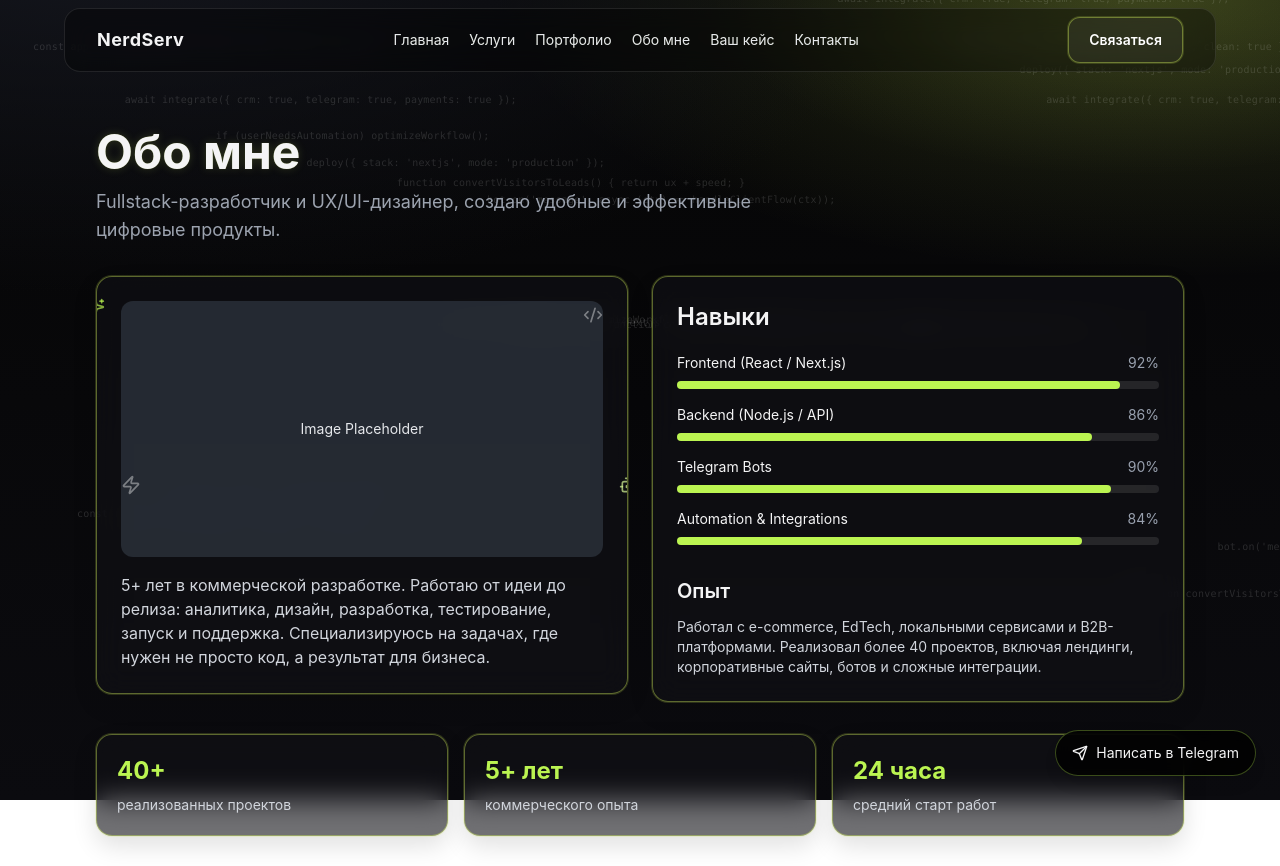
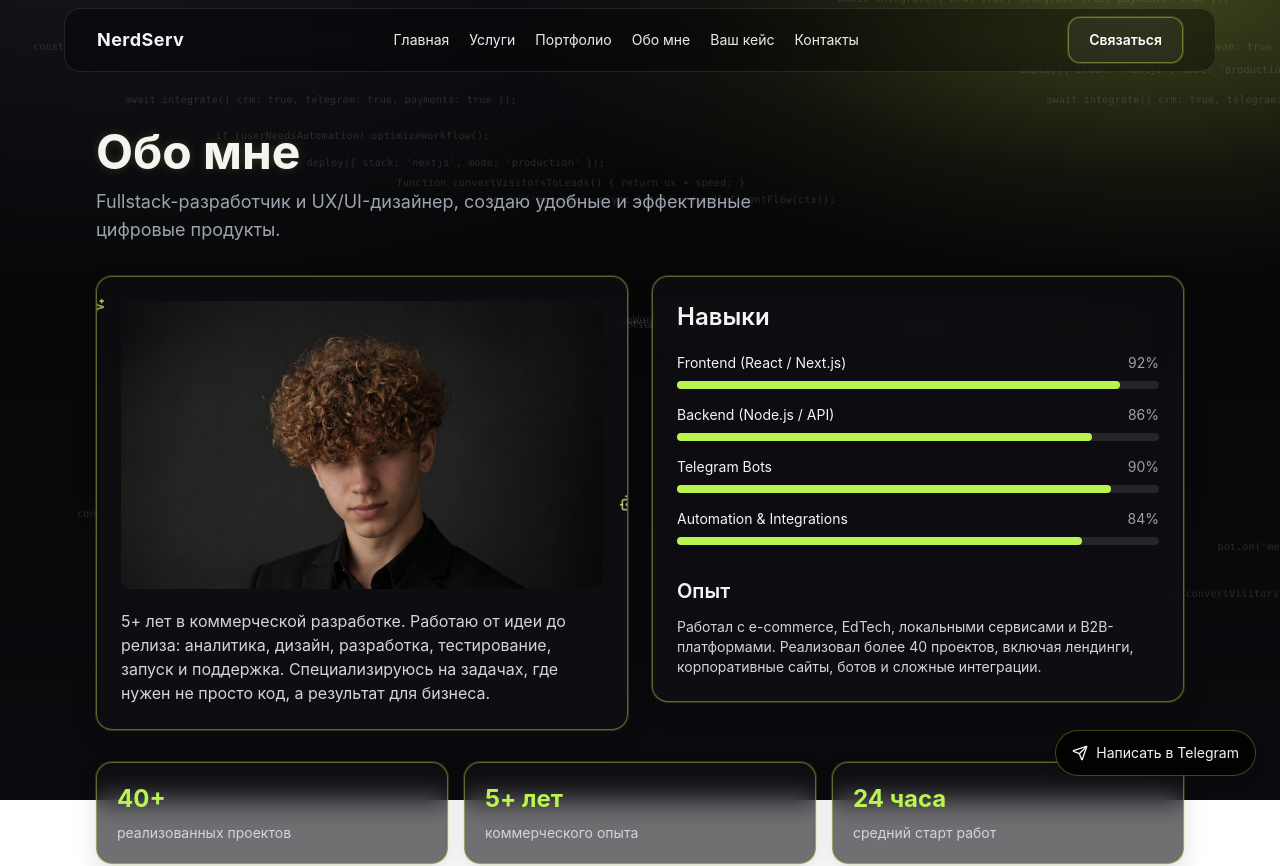
Before and after one commit to Pipata246/nerdServ, a Next.js app: page /about in a window 1280 px wide. Shown: the top 866 px of the page. Built offline with nearby package versions, Linux system fonts and the light colour scheme.

Commit message:
добавлено фото в эбаут

```diff
--- a/src/app/about/page.tsx
+++ b/src/app/about/page.tsx
@@ -1,5 +1,6 @@
 import { Metadata } from "next";
 import Link from "next/link";
+import Image from "next/image";
 import { Reveal } from "@/components/animated/reveal";
 import { SkillsBars } from "@/components/sections/skills-bars";
 import { SVGSprinkles } from "@/components/ui/svg-sprinkles";
@@ -20,8 +21,19 @@ export default function AboutPage() {
           <Reveal>
             <div className="glass relative overflow-hidden rounded-2xl p-6">
               <SVGSprinkles />
-              <div className="mb-4 flex h-64 items-center justify-center rounded-xl bg-gray-600/40 text-sm text-gray-200">
-                Image Placeholder
+              {/* Photo block */}
+              <div className="relative mb-5 overflow-hidden rounded-xl">
+                {/* Lime glow behind photo */}
+                <div className="pointer-events-none absolute inset-0 z-10 rounded-xl ring-1 ring-lime-300/20" />
+                <div className="pointer-events-none absolute -bottom-8 left-1/2 z-0 h-40 w-64 -translate-x-1/2 rounded-full bg-lime-300/15 blur-3xl" />
+                <Image
+                  src="/images/avatar.png"
+                  alt="Фото разработчика"
+                  width={600}
+                  height={400}
+                  className="relative z-[1] h-72 w-full object-cover object-top"
+                  priority
+                />
               </div>
               <p className="text-gray-300">
                 5+ лет в коммерческой разработке. Работаю от идеи до релиза: аналитика, дизайн, разработка, тестирование,
```
Also changed, not shown: public/images/avatar.png (added).
